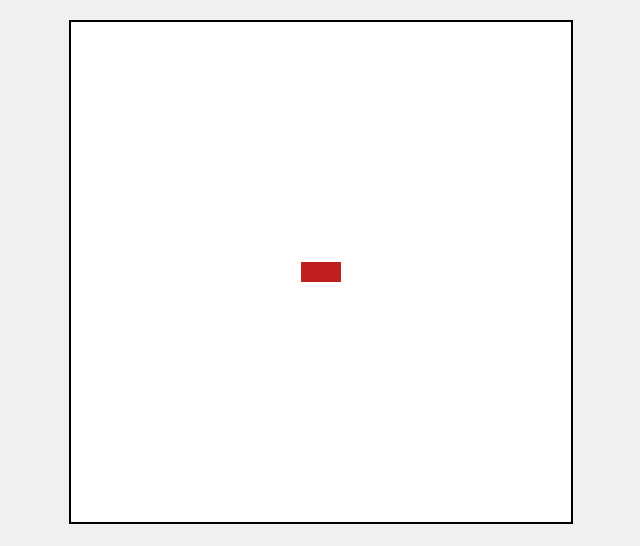
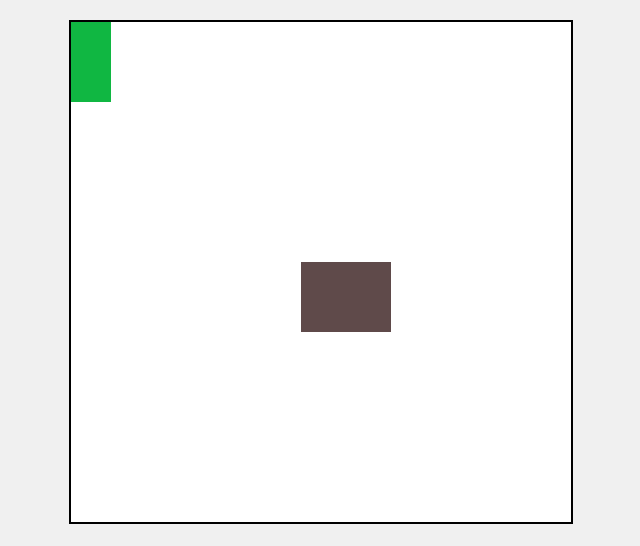
Before and after one commit to jcislemadev-coder/juego_cazando, a plain HTML site: page cazando.html in a window 1280 px wide. Shown: the top 546 px of the page, without its empty margins (319-959 px from the left). Drawn offline with Linux system fonts and the light colour scheme.

Commit message:
definicion de variables y constantes

```diff
--- a/cazando.html
+++ b/cazando.html
@@ -5,7 +5,7 @@
   <link rel="stylesheet" href="cazando.css"/>
   <canvas id="areaJuego" width="500" height="500"></canvas>
 </head>
-<body onload="graficarGato()">
+<body onload="iniciarJuego()">
 
   <h1>Juego Cazando</h1>
   <p>Autora: Jessica Cislema</p>
--- a/cazando.js
+++ b/cazando.js
@@ -1,7 +1,27 @@
 let canvas = document.getElementById("areaJuego");
 let ctx= canvas.getContext("2d");
 
+let gatoX = canvas.width/2-20;
+let gatoY= canvas.height/2-10;
+let comidaX= 0;
+let comidaY= 0;
+
+const ALTO_GATO=70;
+const ANCHO_GATO=90;
+const ALTO_COMIDA=80;
+const ANCHO_COMIDA=40;
+
 function graficarGato(){
-    ctx.fillStyle = "#c02020";
-    ctx.fillRect(canvas.width/2-20 , canvas.height/2-10, 40, 20);
+    ctx.fillStyle = "#5f4a4a";
+    ctx.fillRect(gatoX, gatoY, ANCHO_GATO, ALTO_GATO);
 }
+
+function graficarComida(){
+    ctx.fillStyle = "#10b742";
+    ctx.fillRect(comidaX,comidaY,ANCHO_COMIDA,ALTO_COMIDA);
+}
+
+function iniciarJuego(){
+    graficarGato();
+    graficarComida();
+}
```
